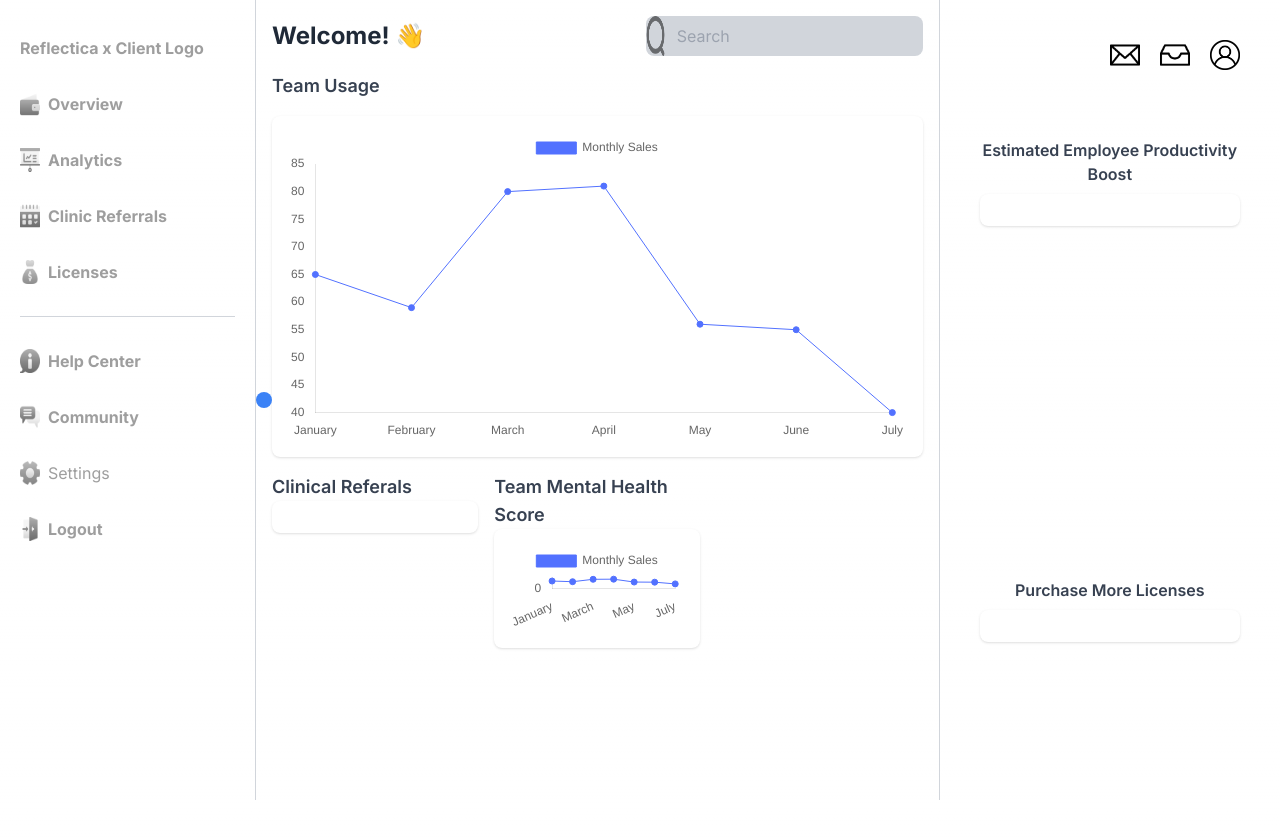
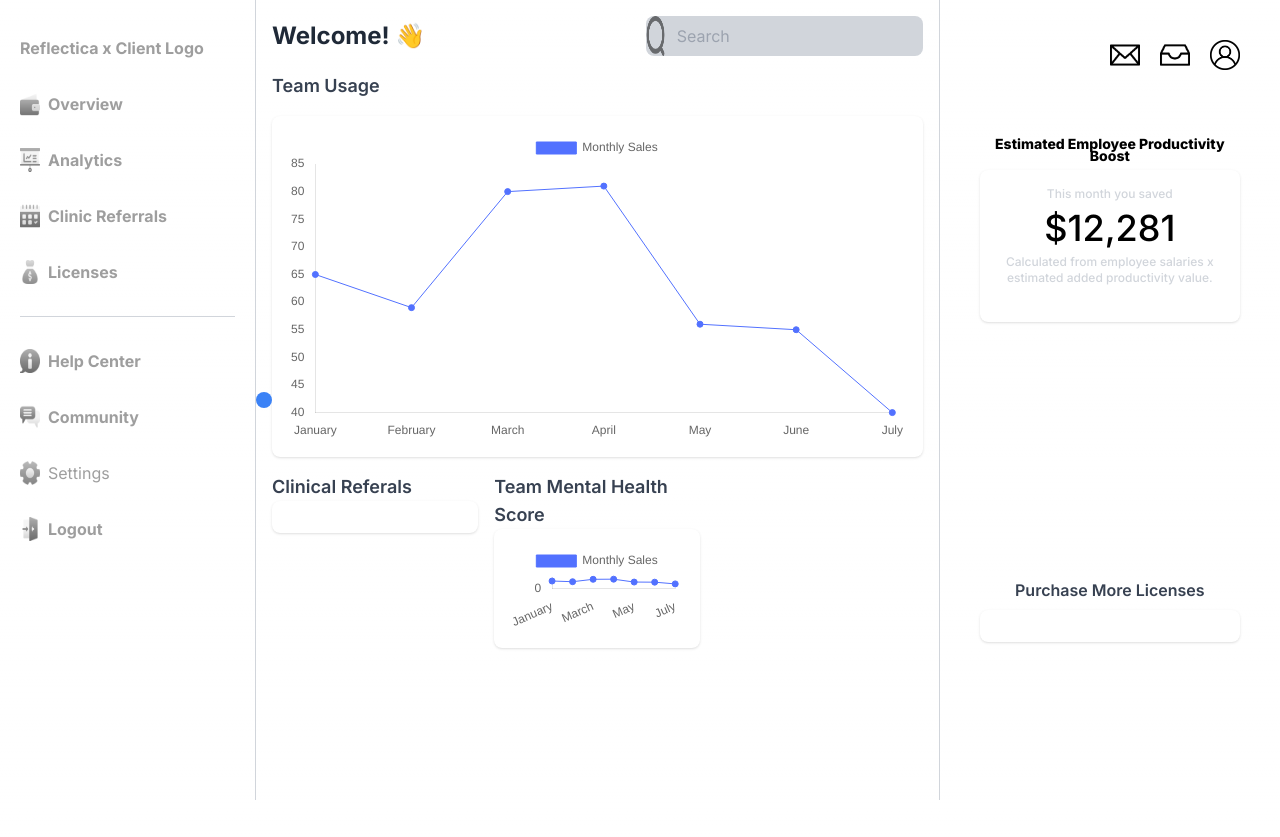
Before and after one commit to reflectica/admindash, a Next.js app: page /dashboard in a window 1280 px wide. Built offline with nearby package versions, Linux system fonts and the light colour scheme.

Commit message:
styling for the saving section

```diff
--- a/app/dashboard/page.tsx
+++ b/app/dashboard/page.tsx
@@ -51,16 +51,20 @@ export default function Dashboard() {
                 </div>
                 <div className='h-screen w-1/3 border-l border-gray-300'>
                     <div className='flex flex-row justify-end p-5 m-5 gap-5'>
-                        {/* <div className='flex flex-row justify-strech'> */}
-                            <Image src={mailIcon} width={30} height={30} alt='mail icon' />
-                            <Image src={inboxIcon} width={30} height={30} alt='inbox icon' />
-                            <Image src={profileIcon} width={30} height={30} alt='profile icon' />
-                        {/* </div> */}
+                        <Image src={mailIcon} width={30} height={30} alt='mail icon' />
+                        <Image src={inboxIcon} width={30} height={30} alt='inbox icon' />
+                        <Image src={profileIcon} width={30} height={30} alt='profile icon' />
                     </div>
-                    <div className='h-3/6 flex flex-col m-10'>
-                        <h2 className="text-md font-semibold text-gray-700 my-2 text-center">Estimated Employee Productivity Boost</h2>
-                        <div className="bg-white shadow rounded-lg p-4">
-                            {/* GRAPH GOES HERE */}
+                    <div className='h-3/6 flex flex-col m-10 text-center'>
+                        <p className="font-extrabold text-sm leading-3 text-black my-2">Estimated Employee Productivity Boost</p>
+                        <div className='bg-white shadow rounded-lg p-4 gap-5 flex flex-col'>
+                            <p className='font-medium text-xs leading-2 text-gray-300'>This month you saved</p>
+                            {/* Temporarily hard coded information */}
+                            <p className='font-medium text-4xl leading-3 text-black'>$12,281</p>
+                            <p className='font-medium text-xs leading-2 text-gray-300'>Calculated from employee salaries x estimated added productivity value. </p>
+                            <div className="">
+                                {/* GRAPH GOES HERE */}
+                            </div>
                         </div>
                     </div>
 
```
